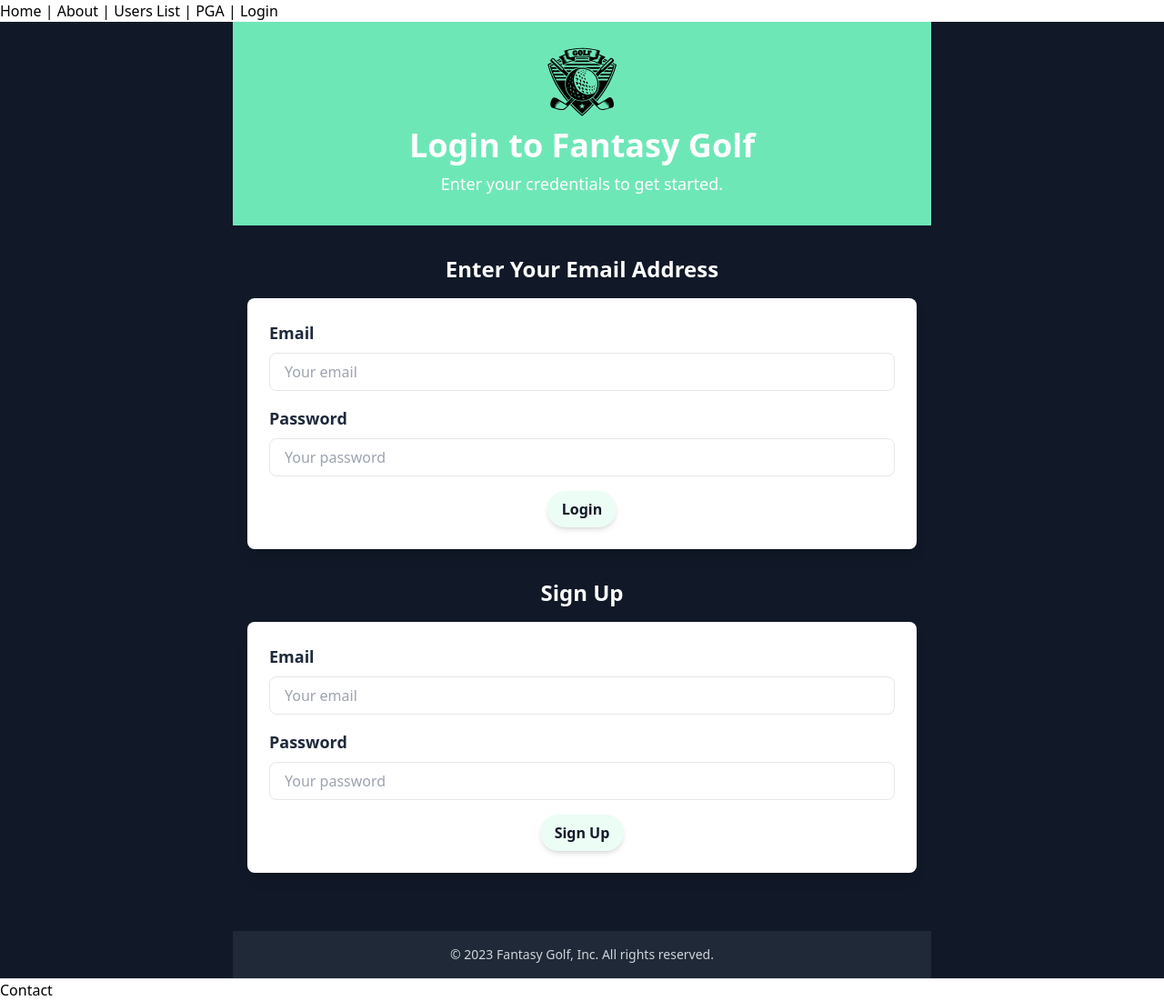
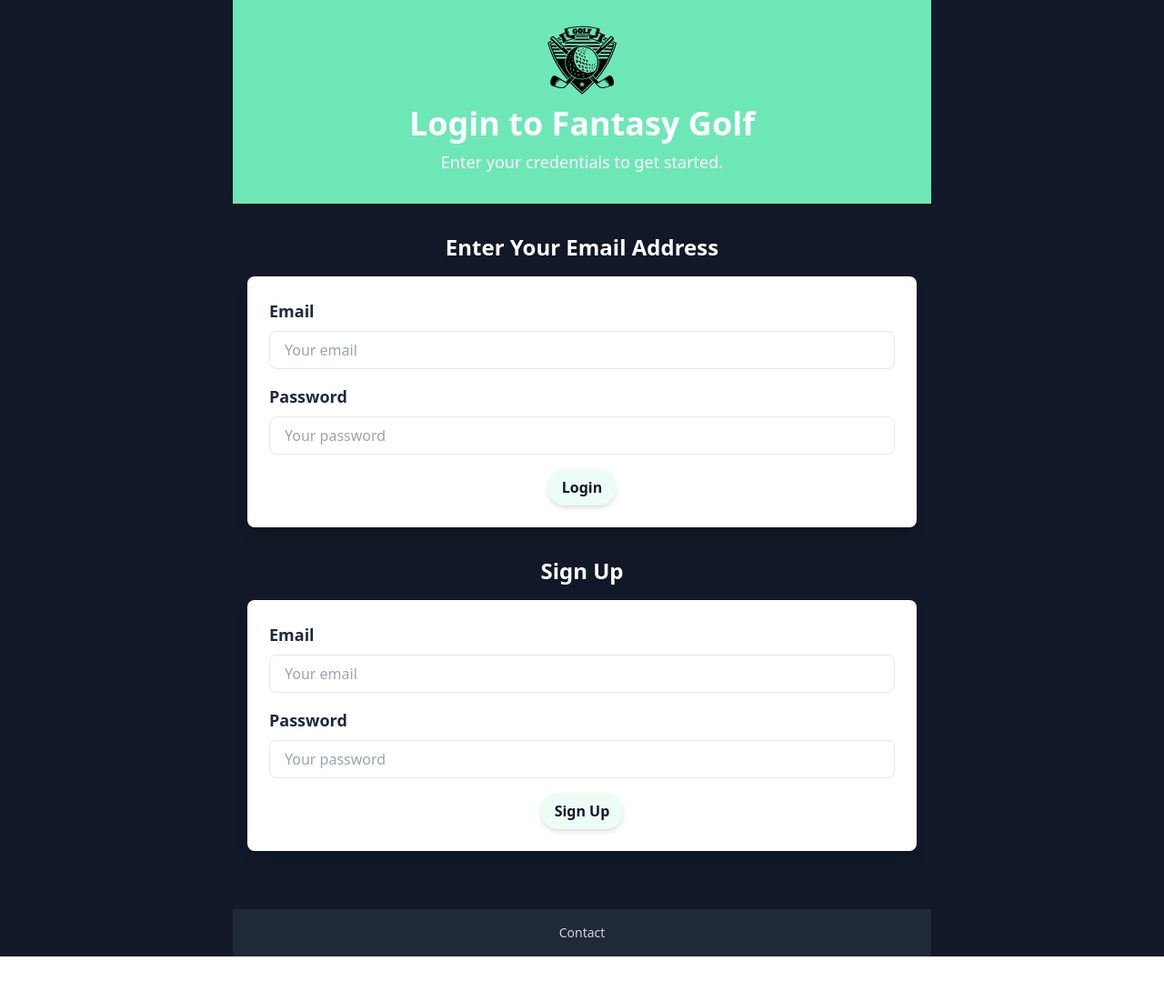
Before and after one commit to misterkolton/kt-portfolio, a Next.js app: page /login in a window 1280 px wide. Shown: the whole page at 91% size. After the commit the page ends 1052 px from the top, so only its background shows below. Built offline with nearby package versions, Linux system fonts and the light colour scheme.

Commit message:
refactor: updated app to use nextJS 13 page routing

```diff
--- a/components/FantasyGolfLandingPage.tsx
+++ b/app/landing/page.tsx
@@ -1,8 +1,13 @@
-import React from "react";
-import MainGolfLogo from "./Icons/MainGolfLogo";
 import Link from "next/link";
 
-const FantasyPGALanding: React.FC = () => {
+// import hygraph from "./hygraph";
+
+import "/styles/globals.css";
+
+// import { gql } from "graphql-request";
+import MainGolfLogo from "../../components/Icons/MainGolfLogo";
+
+export default function Landing() {
   return (
     <div className="flex justify-center items-center min-h-screen bg-gray-900 text-white font-sans">
       <div className="w-full max-w-screen-lg text-center">
@@ -92,15 +97,10 @@ const FantasyPGALanding: React.FC = () => {
         {/* Footer */}
         <footer className="bg-gray-800 p-4 w-full">
           <div className="container mx-auto text-center">
-            <p className="text-gray-300 text-sm">
-              &copy; {new Date().getFullYear()} Fantasy Golf, Inc. All rights
-              reserved.
-            </p>
+            <p className="text-gray-300 text-sm">Contact</p>
           </div>
         </footer>
       </div>
     </div>
   );
-};
-
-export default FantasyPGALanding;
+}
--- /dev/null
+++ b/app/layout.tsx
@@ -0,0 +1,16 @@
+export const metadata = {
+  title: 'Next.js',
+  description: 'Generated by Next.js',
+}
+
+export default function RootLayout({
+  children,
+}: {
+  children: React.ReactNode
+}) {
+  return (
+    <html lang="en">
+      <body>{children}</body>
+    </html>
+  )
+}
--- a/components/Login.tsx
+++ b/app/login/page.tsx
@@ -1,8 +1,9 @@
 import React from "react";
-import MainGolfLogo from "./Icons/MainGolfLogo";
+import "/styles/globals.css";
 import Link from "next/link";
+import MainGolfLogo from "../../components/Icons/MainGolfLogo";
 
-const LoginScreen: React.FC = () => {
+export default function Login() {
   return (
     <div className="flex justify-center items-center min-h-screen bg-gray-900 text-white font-sans">
       <div className="w-full max-w-screen-md text-center">
@@ -55,10 +56,7 @@ const LoginScreen: React.FC = () => {
                   placeholder="Your password"
                 />
               </div>
-              <button
-                onClick={() => alert("Logged in")}
-                className="bg-emerald-50 hover:bg-slate-50 text-gray-900 py-2 px-4 rounded-full font-semibold transition duration-300 ease-in-out shadow-md"
-              >
+              <button className="bg-emerald-50 hover:bg-slate-50 text-gray-900 py-2 px-4 rounded-full font-semibold transition duration-300 ease-in-out shadow-md">
                 Login
               </button>
             </div>
@@ -96,10 +94,7 @@ const LoginScreen: React.FC = () => {
                   placeholder="Your password"
                 />
               </div>
-              <button
-                onClick={() => alert("Signed up")}
-                className="bg-emerald-50 hover:bg-slate-50 text-gray-900 py-2 px-4 rounded-full font-semibold transition duration-300 ease-in-out shadow-md"
-              >
+              <button className="bg-emerald-50 hover:bg-slate-50 text-gray-900 py-2 px-4 rounded-full font-semibold transition duration-300 ease-in-out shadow-md">
                 Sign Up
               </button>
             </div>
@@ -108,15 +103,10 @@ const LoginScreen: React.FC = () => {
         {/* Footer */}
         <footer className="bg-gray-800 p-4 w-full">
           <div className="container mx-auto text-center">
-            <p className="text-gray-300 text-sm">
-              &copy; {new Date().getFullYear()} Fantasy Golf, Inc. All rights
-              reserved.
-            </p>
+            <p className="text-gray-300 text-sm">Contact</p>
           </div>
         </footer>
       </div>
     </div>
   );
-};
-
-export default LoginScreen;
+}
--- a/components/Layout.tsx
+++ /dev/null
@@ -1,32 +0,0 @@
-import React, { ReactNode } from "react";
-import Link from "next/link";
-import Head from "next/head";
-import MainGolfLogo from "./Icons/mainGolfLogo";
-
-type Props = {
-  children?: ReactNode;
-  title?: string;
-};
-
-const Layout = ({ children, title = "This is the default title" }: Props) => (
-  <div>
-    <Head>
-      <meta charSet="utf-8" />
-      <meta name="viewport" content="initial-scale=1.0, width=device-width" />
-    </Head>
-    <header>
-      <nav>
-        <Link href="/">Home</Link> | <Link href="/about">About</Link> |{" "}
-        <Link href="/users">Users List</Link> | <Link href="/pga">PGA</Link> |{" "}
-        <Link href="/login">Login</Link>
-      </nav>
-    </header>
-    {children}
-    <footer>
-      <hr />
-      <span>Contact</span>
-    </footer>
-  </div>
-);
-
-export default Layout;
--- a/components/List.tsx
+++ /dev/null
@@ -1,19 +0,0 @@
-import * as React from 'react'
-import ListItem from './ListItem'
-import { User } from '../interfaces'
-
-type Props = {
-  items: User[]
-}
-
-const List = ({ items }: Props) => (
-  <ul>
-    {items.map((item) => (
-      <li key={item.id}>
-        <ListItem data={item} />
-      </li>
-    ))}
-  </ul>
-)
-
-export default List
--- a/components/ListDetail.tsx
+++ /dev/null
@@ -1,16 +0,0 @@
-import * as React from 'react'
-
-import { User } from '../interfaces'
-
-type ListDetailProps = {
-  item: User
-}
-
-const ListDetail = ({ item: user }: ListDetailProps) => (
-  <div>
-    <h1>Detail for {user.name}</h1>
-    <p>ID: {user.id}</p>
-  </div>
-)
-
-export default ListDetail
--- a/components/ListItem.tsx
+++ /dev/null
@@ -1,16 +0,0 @@
-import React from 'react'
-import Link from 'next/link'
-
-import { User } from '../interfaces'
-
-type Props = {
-  data: User
-}
-
-const ListItem = ({ data }: Props) => (
-  <Link href="/users/[id]" as={`/users/${data.id}`}>
-    {data.id}:{data.name}
-  </Link>
-)
-
-export default ListItem
--- /dev/null
+++ b/hygraph.js
@@ -0,0 +1,8 @@
+import { GraphQLClient } from 'graphql-request';
+
+// Instantiate a new client with your Hygraph endpoint
+const hygraph = new GraphQLClient(
+  'https://api-us-west-2.hygraph.com/v2/clmgfi3e20jim01uhcxskde9j/master'
+);
+
+export default hygraph;
--- a/package.json
+++ b/package.json
@@ -7,6 +7,8 @@
     "type-check": "tsc"
   },
   "dependencies": {
+    "graphql": "^16.8.0",
+    "graphql-request": "^6.1.0",
     "next": "latest",
     "react": "^18.2.0",
     "react-dom": "^18.2.0"
--- a/pages/users/index.tsx
+++ b/pages/users/index.tsx
@@ -1,14 +1,13 @@
-import { GetStaticProps } from 'next'
-import Link from 'next/link'
+import { GetStaticProps } from "next";
+import Link from "next/link";
 
-import { User } from '../../interfaces'
-import { sampleUserData } from '../../utils/sample-data'
-import Layout from '../../components/Layout'
-import List from '../../components/List'
+import { User } from "../../interfaces";
+import { sampleUserData } from "../../utils/sample-data";
+import Layout from "../../components/Layout";
 
 type Props = {
-  items: User[]
-}
+  items: User[];
+};
 
 const WithStaticProps = ({ items }: Props) => (
   <Layout title="Users List | Next.js + TypeScript Example">
@@ -17,19 +16,18 @@ const WithStaticProps = ({ items }: Props) => (
       Example fetching data from inside <code>getStaticProps()</code>.
     </p>
     <p>You are currently on: /users</p>
-    <List items={items} />
     <p>
       <Link href="/">Go home</Link>
     </p>
   </Layout>
-)
+);
 
 export const getStaticProps: GetStaticProps = async () => {
   // Example for including static props in a Next.js function component page.
   // Don't forget to include the respective types for any props passed into
   // the component.
-  const items: User[] = sampleUserData
-  return { props: { items } }
-}
+  const items: User[] = sampleUserData;
+  return { props: { items } };
+};
 
-export default WithStaticProps
+export default WithStaticProps;
```
Also changed, not shown: tsconfig.json (+9 -2 lines), 1 other file (tests, documents, lock files or other folders).
